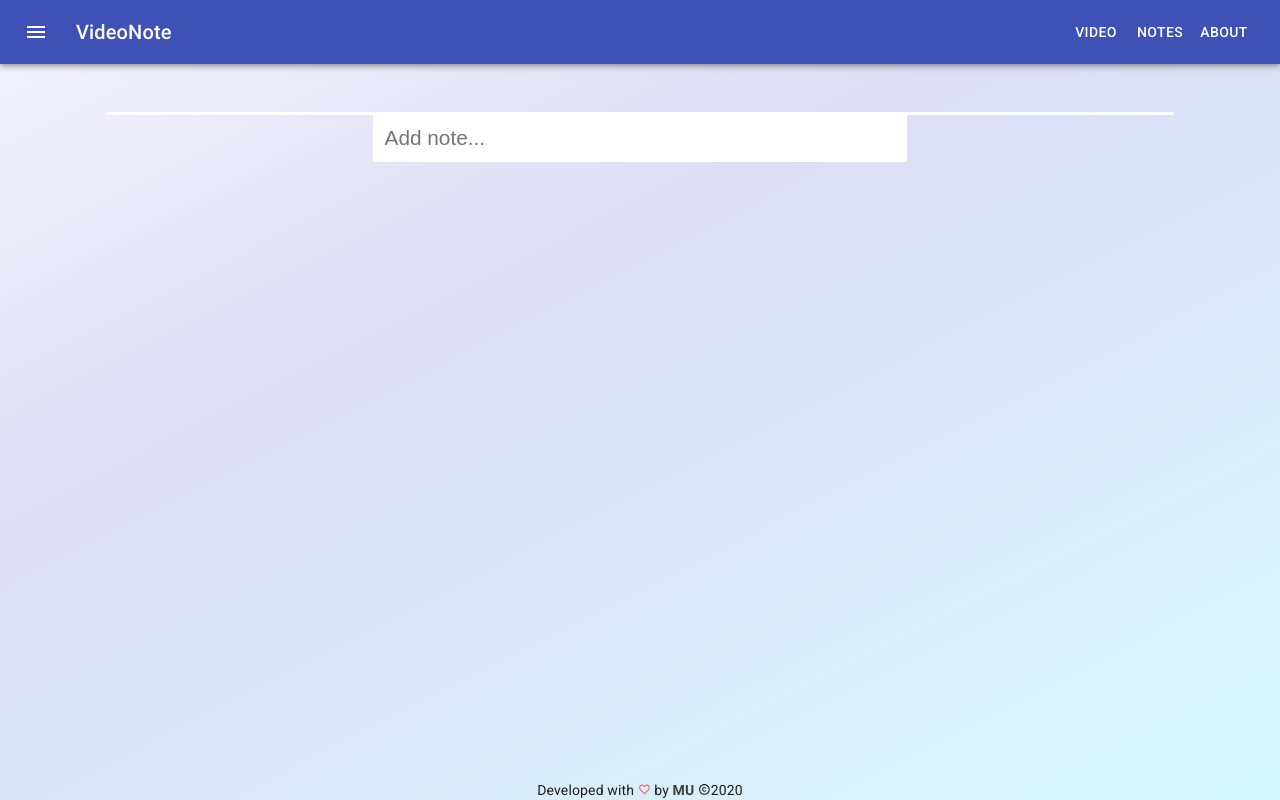
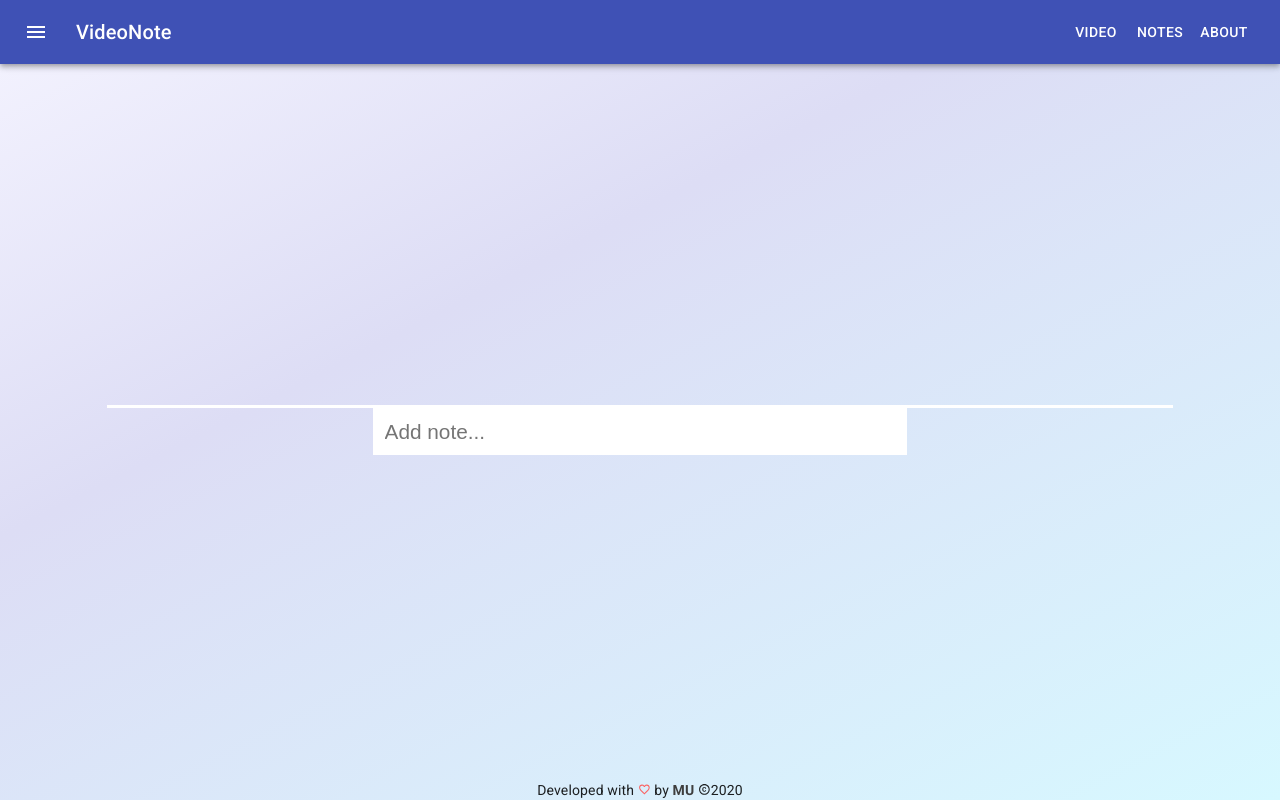
Before and after one commit to joshmu/vn-material_old, a React (Create React App) app: page /notes in a window 1280 px wide. Built offline with nearby package versions, Linux system fonts and the light colour scheme.

Commit message:
cleaned notes position

```diff
--- a/src/components/Notes.js
+++ b/src/components/Notes.js
@@ -90,12 +90,12 @@ const Todo = () => {
   }
 
   return (
+    <Grid container justify="center">
       <Grid
         item
         style={{
-        backgroundColor: 'none',
-        alignSelf: 'flex-start',
-        marginTop: '3rem'
+          // backgroundColor: 'salmon',
+          marginTop: '2rem'
         }}
         xs={10}
       >
@@ -139,6 +139,7 @@ const Todo = () => {
             ))}
         </ul>
       </Grid>
+    </Grid>
   )
 }
 
```
Lines whose indentation alone changed are shown as unchanged.
